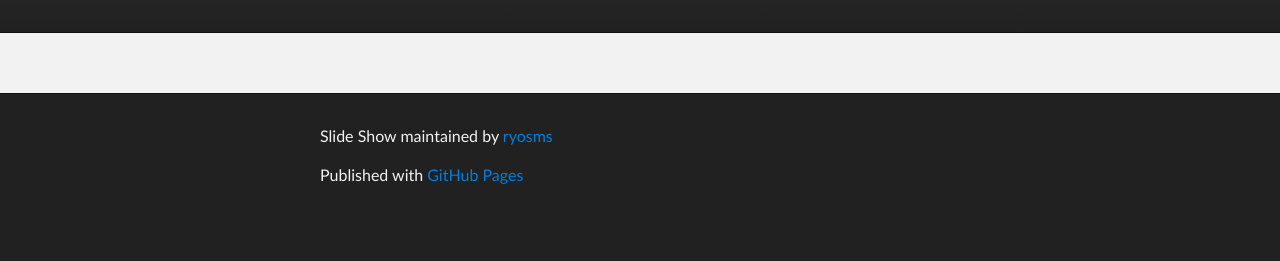
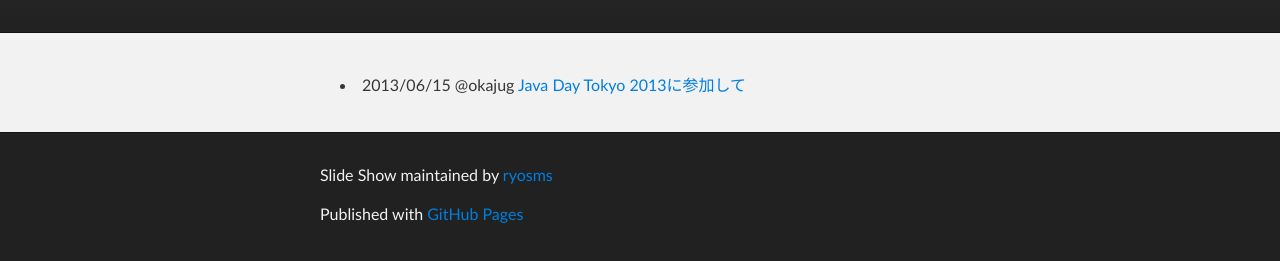
Before and after one commit to ryosms/slideshow, a plain HTML site: page index.html in a window 1280 px wide. Shown: the part 177-438 px from the top of the page. Drawn offline with Linux system fonts and the light colour scheme.

Commit message:
Add link

```diff
--- a/index.html
+++ b/index.html
@@ -27,6 +27,9 @@
     <!-- MAIN CONTENT -->
     <div id="main_content_wrap" class="outer">
       <section id="main_content" class="inner">
+        <ul>
+          <li>2013/06/15 @okajug <a href="./2013/okajug0615/JavaDayTokyo.html">Java Day Tokyo 2013に参加して</a></li>
+        </ul>
       </section>
     </div>
 
```
